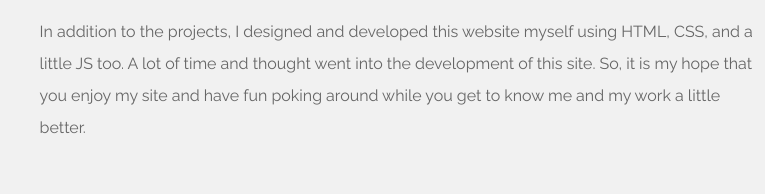
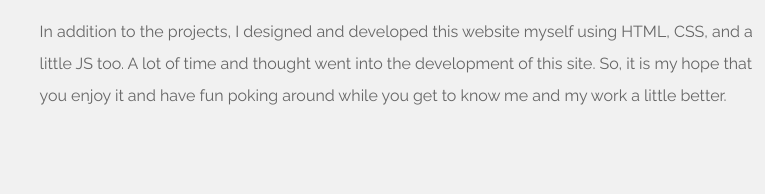
Before and after one commit to phillipsa1/islt_7361.github.io, a plain HTML site: page ISLT7355_webcontent/index.html in a window 1280 px wide. Shown: the part 481-675 px from the top of the page, 242-1007 px from the left. Drawn offline with Linux system fonts and the light colour scheme; a web font is replaced by a local one.

Commit message:
Update index.html

```diff
--- a/ISLT7355_webcontent/index.html
+++ b/ISLT7355_webcontent/index.html
@@ -66,7 +66,7 @@ Tested: April 20, 2023 passed Firefox, Chrome, and Edge.
         various skills and competencies I have acquired throughout my program.</p> <br>
 
        <p>In addition to the projects, I designed and developed this website myself using HTML, CSS, and a little JS too.
-        A lot of time and thought went into the development of this site. So, it is my hope that you enjoy my site
+        A lot of time and thought went into the development of this site. So, it is my hope that you enjoy it
         and have fun poking around while you get to know me and my work a little better.
            </p> <br>
            <button onclick="topFunction()" id="myBtn" title="Go to top">Top</button>
```
